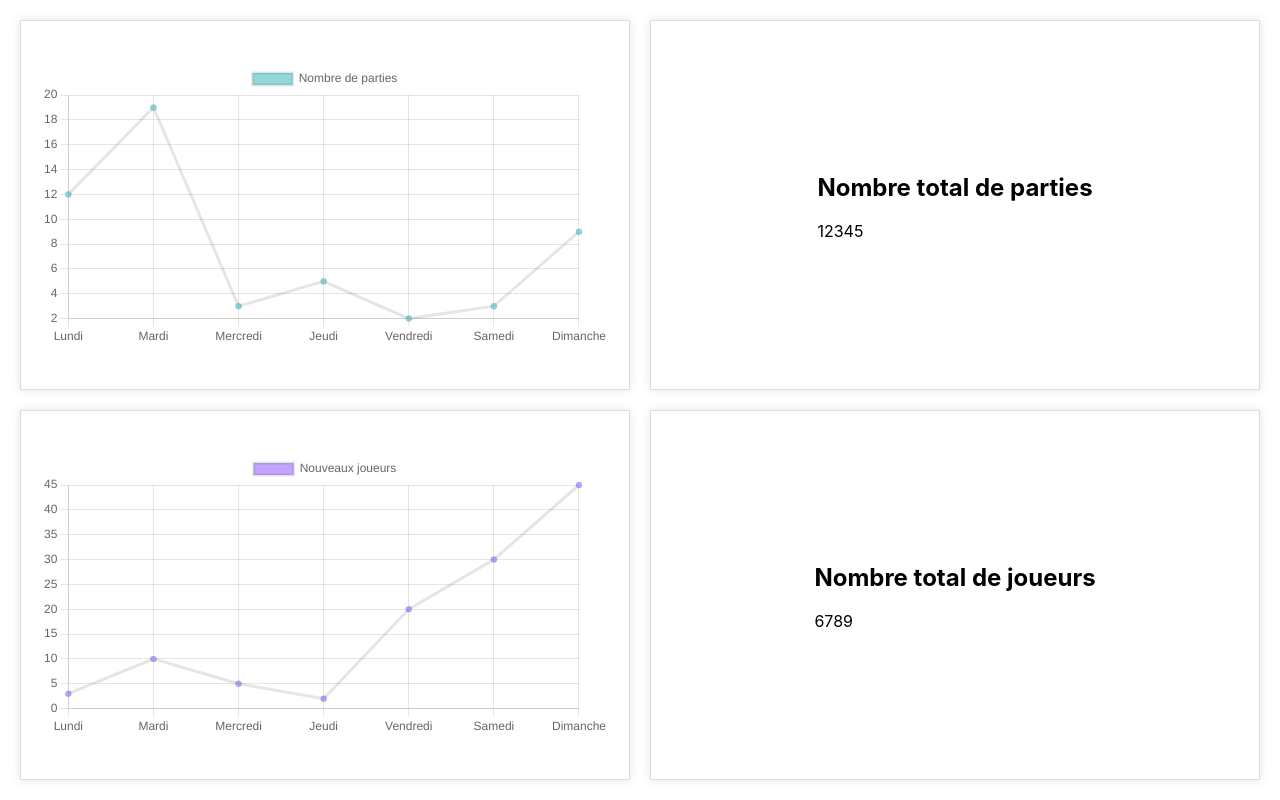
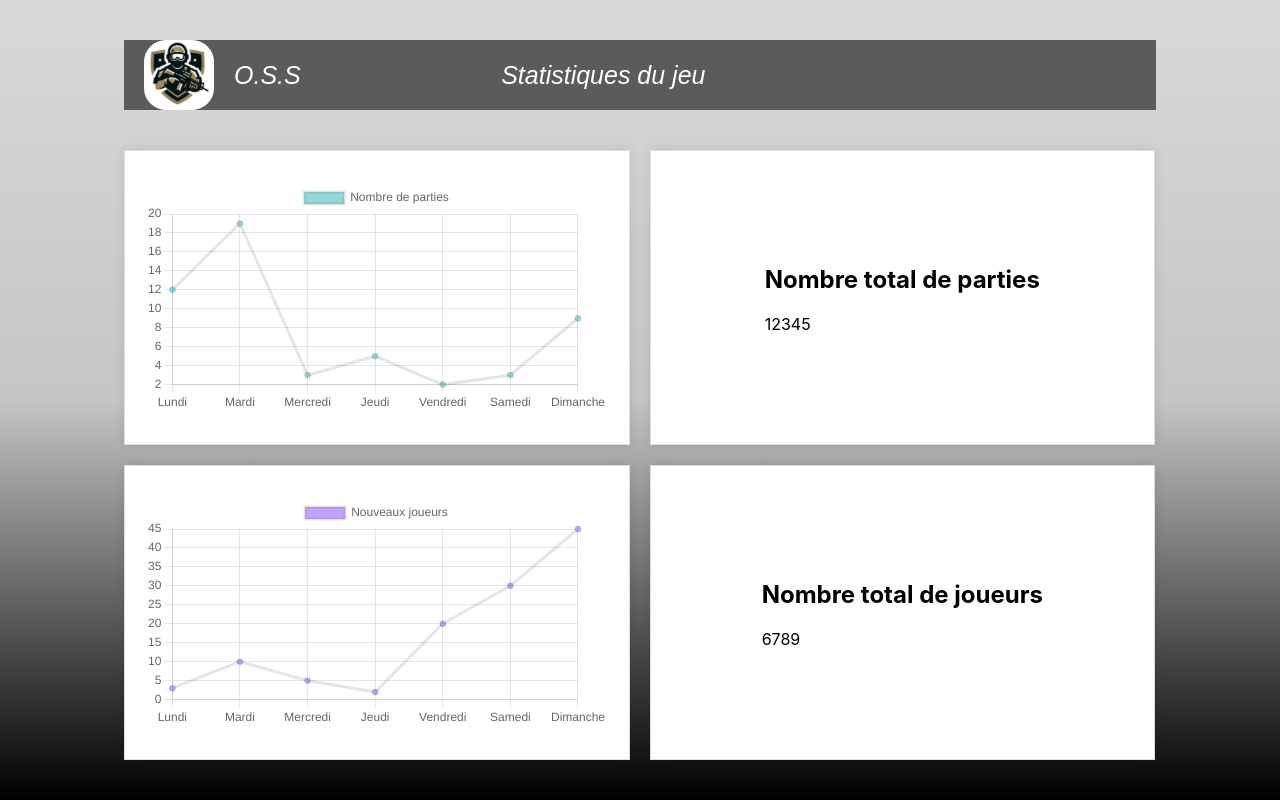
Before and after one commit to Operation-Strike-Secure/Website, a React (Create React App) app: page /statistiques in a window 1280 px wide. Built offline with nearby package versions, Linux system fonts and the light colour scheme.

Commit message:
[ADD] StatPage finish

```diff
--- a/src/Pages/StatPage.css
+++ b/src/Pages/StatPage.css
@@ -1,9 +1,68 @@
+.stat-page {
+  margin: 0;
+  padding: 0;
+  background: linear-gradient(-180deg, #D9D9D9, #C5C5C5, #000000);
+}
+
+.container {
+  display: flex;
+  flex-direction: column;
+  justify-content: center;
+  align-items: center;
+  min-height: 100vh;
+}
+
+.rectangle-gris {
+  width: calc(100% - 248px);
+  max-width: 1825px;
+  height: 70px;
+  left: 124px;
+  top: 40px;
+  background-color: rgba(91, 91, 91);
+  position: absolute;
+  display: flex;
+  align-items: center;
+}
+
+@media screen and (max-width: 600px) {
+  .rectangle-blanc {
+    width: calc(100% - 10px);
+    left: 5px;
+  }
+}
+
+.nom {
+  font-family: "Bolt-italic", sans-serif;
+  font-size: 25px;
+  font-weight: 500;
+  color: #ffffff;
+  text-decoration: none;
+  margin-left: 20px;
+  margin-right: auto;
+  font-style: italic;
+}
+
+.titre-stats {
+  font-family: "Bolt-italic", sans-serif;
+  font-size: 25px;
+  font-weight: 500;
+  color: #ffffff;
+  text-decoration: none;
+  margin-left: -250px;
+  margin-right: auto;
+  font-style: italic;
+}
+
 .stats-container {
+  position: absolute;
+  top: calc(40px + 70px + 20px); /* hauteur du rectangle-gris + espace + hauteur de l'espace entre les éléments */
+  left: 104px; /* Ajustez ce décalage selon vos besoins */
+  width: calc(100% - 124px - 85px); /* largeur de la page - espace à gauche - espace à droite */
+  height: calc(100% - (40px + 70px + 20px + 20px)); /* hauteur de la page - hauteur du rectangle-gris - espace au-dessus - espace en dessous */
   display: grid;
   grid-template-columns: 1fr 1fr;
   grid-template-rows: 1fr 1fr;
   gap: 20px;
-    height: 100vh;
   padding: 20px;
   box-sizing: border-box;
 }
--- a/src/Pages/StatPage.tsx
+++ b/src/Pages/StatPage.tsx
@@ -2,6 +2,7 @@ import React, { useRef, useEffect } from 'react';
 import { Chart, registerables } from 'chart.js';
 import "./StatPage.css";
 
+import Logo from '../assets/Logo.svg';
 
 Chart.register(...registerables);
 
@@ -67,6 +68,13 @@ export const StatPage: React.FC = () => {
     }, []);
 
     return (
+      <div className="stat-page">
+        <div className="container">
+          <div className="rectangle-gris">
+            <img src={Logo} alt="Logo" className="left-image" />
+            <div className="nom">O.S.S</div>
+            <div className="titre-stats">Statistiques du jeu</div>
+          </div>
           <div className="stats-container">
             <div className="carre">
               <canvas ref={chart1Ref} className="chart-container"></canvas>
@@ -87,6 +95,8 @@ export const StatPage: React.FC = () => {
               </div>
             </div>
           </div>
+        </div>
+      </div>
     );
 };
 
```
Lines whose indentation alone changed are shown as unchanged.
